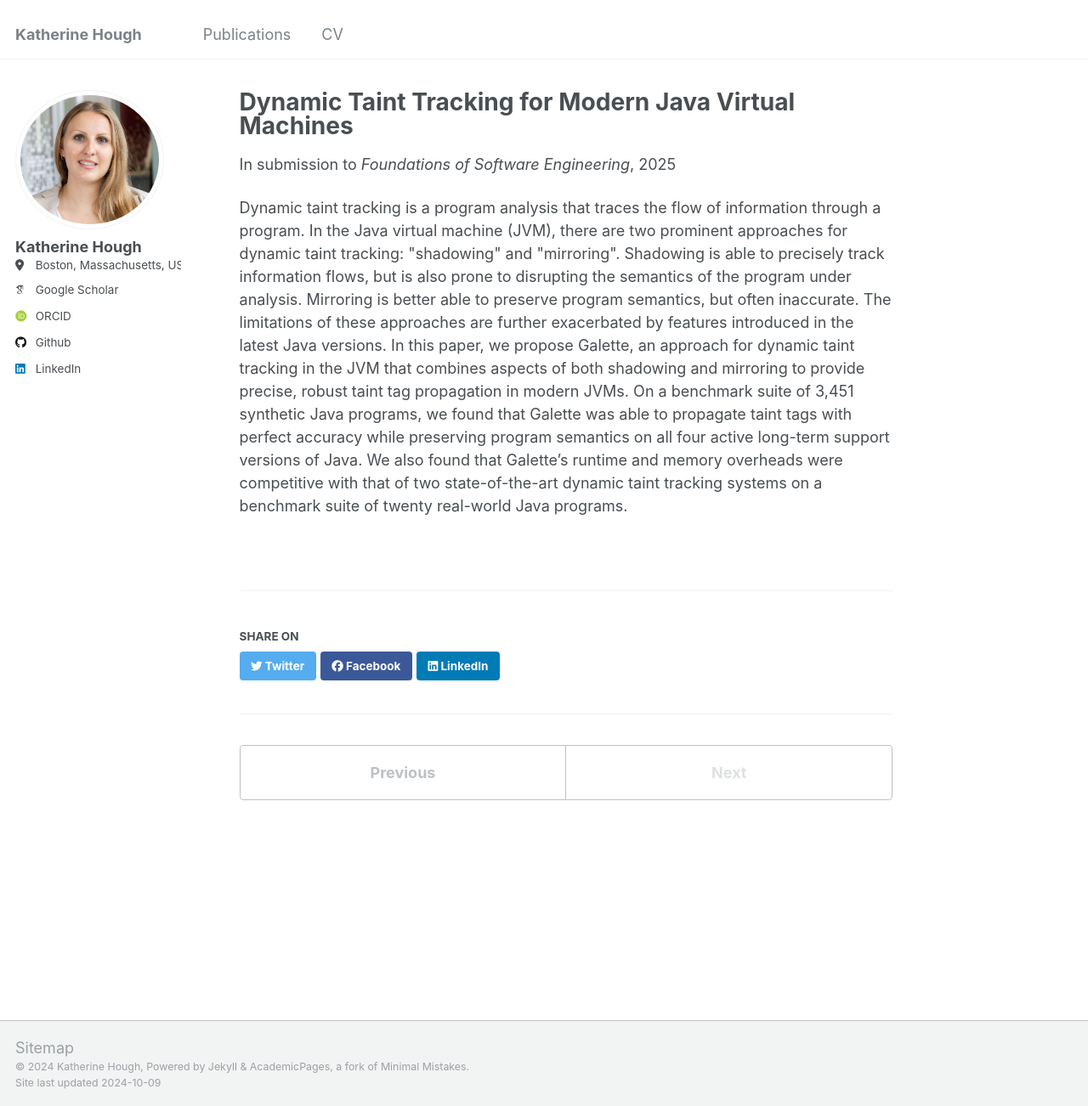
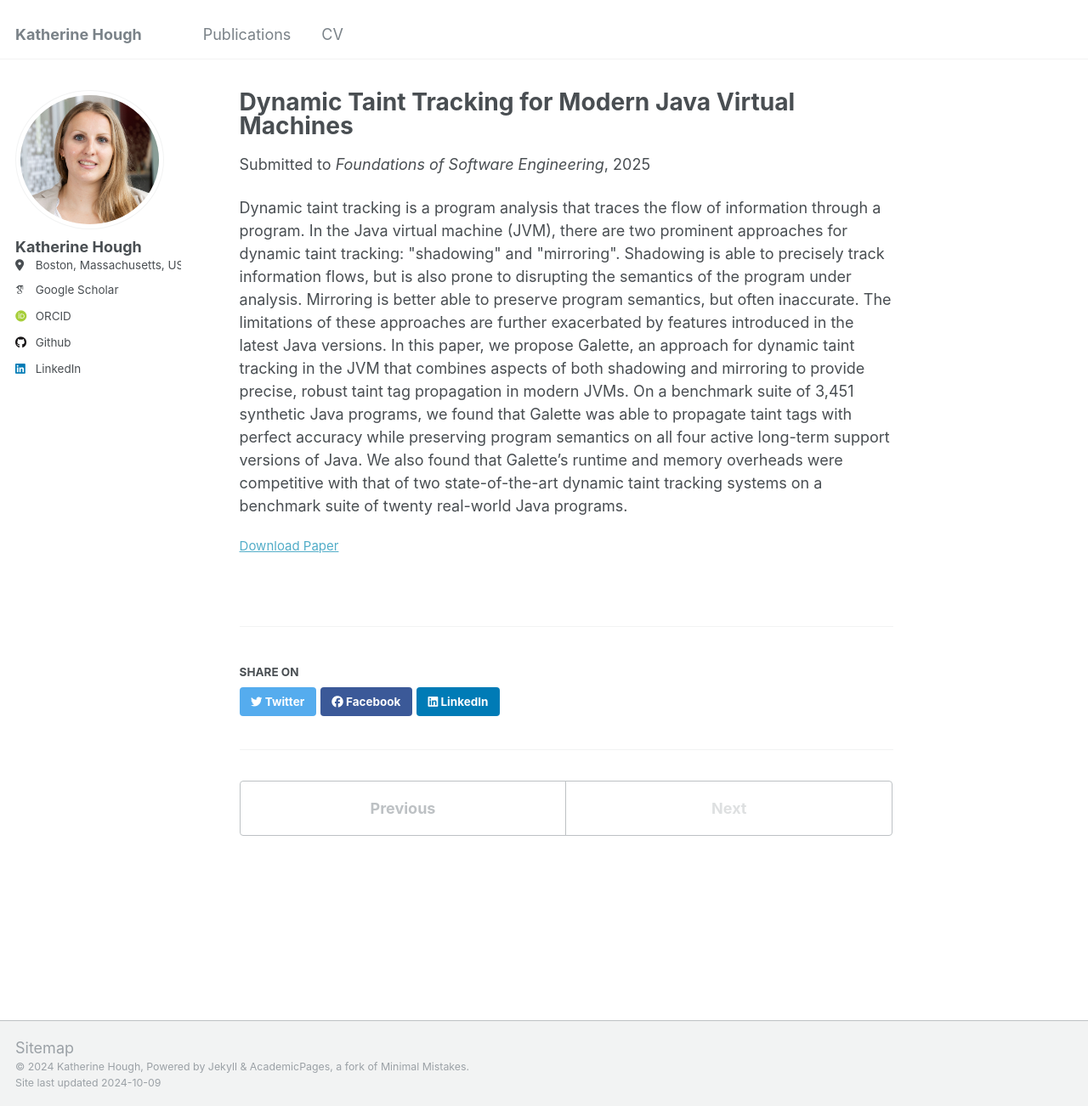
Before and after one commit to katherine-hough/katherine-hough.github.io, a Jekyll site: the page built from _publications/galette.md, in a window 1280 px wide and 1302 px high. Shown: the whole window at 85% size. Built offline with Jekyll 4.4.1, drawn with Linux system fonts in a browser that asks for light colours; some web fonts are replaced.

Commit message:
* Fixed missing download link

```diff
--- a/_layouts/single.html
+++ b/_layouts/single.html
@@ -38,7 +38,7 @@ layout: default
           <p> {{ page.type }}, <i>{{ page.venue }}</i>, {{ page.date | default: "1900-01-01" | date: "%Y" }} </p>
         {% elsif page.venue and page.date %}
           {% if page.preprint %}
-          <p>In submission to <i>{{ page.venue }}</i>, {{ page.date | default: "1900-01-01" | date: "%Y" }} </p>
+          <p>Submitted to <i>{{ page.venue }}</i>, {{ page.date | default: "1900-01-01" | date: "%Y" }} </p>
           {% else %}
           <p>Published in <i>{{ page.venue }}</i>, {{ page.date | default: "1900-01-01" | date: "%Y" }} </p>
           {% endif %}
@@ -65,6 +65,8 @@ layout: default
           <p style="font-size: smaller">Recommended citation: {{ page.citation }}</p>
         {% elsif page.slidesurl %}
           <p style="font-size: smaller"><a href="{{ page.slidesurl }}">Download Slides</a></p>
+        {% elsif page.paperurl %}
+          <p style="font-size: smaller"><a href="{{ page.paperurl }}">Download Paper</a></p>
         {% endif %}
 
         {% if page.link %}<div><a href="{{ page.link }}" class="btn">{{ site.data.ui-text[site.locale].ext_link_label | default: "Direct Link" }}</a></div>{% endif %}
```
